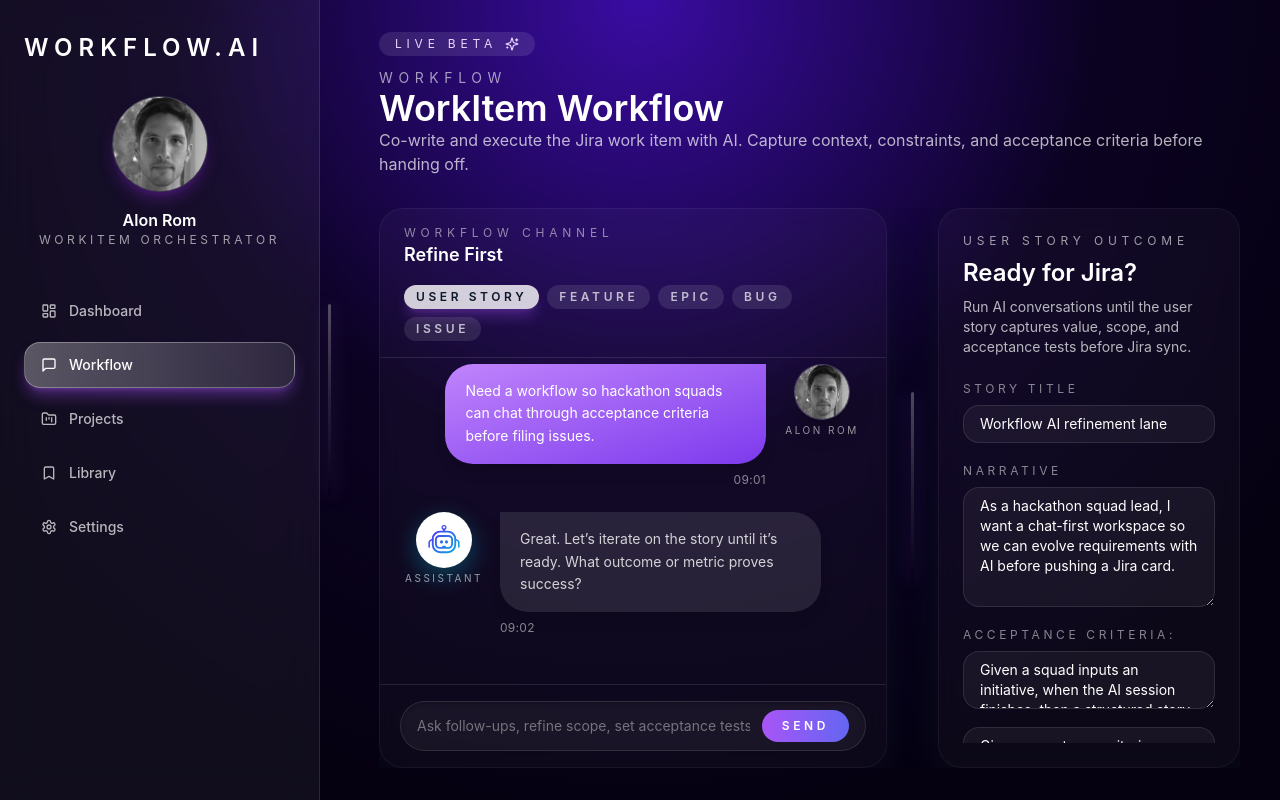
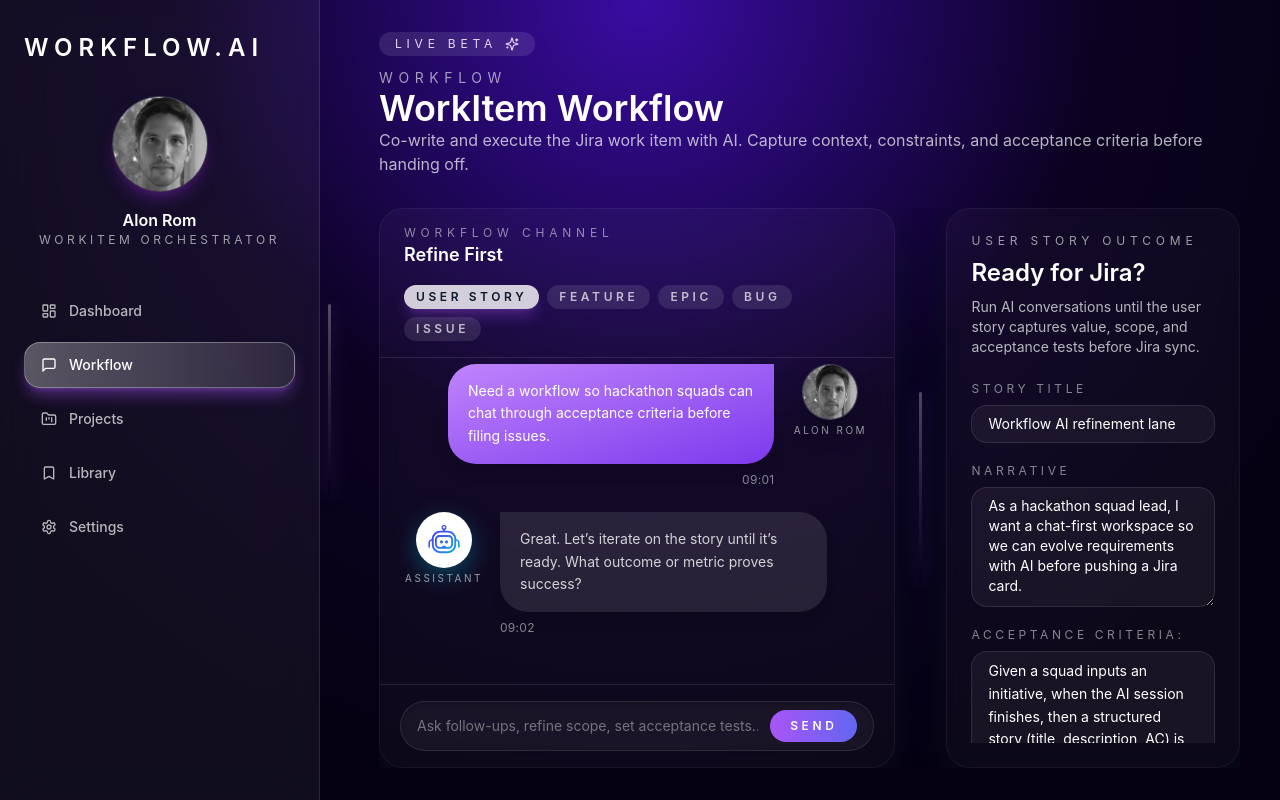
Before and after one commit to AlonRom/workflow.ai, a Next.js app in the folder apps/dashboard/: page /workflow in a window 1280 px wide. Built offline with nearby package versions, Linux system fonts and the light colour scheme.

Commit message:
Add fix scroll and AC window

```diff
--- a/apps/dashboard/src/app/(workspace)/workflow/page.tsx
+++ b/apps/dashboard/src/app/(workspace)/workflow/page.tsx
@@ -495,9 +495,10 @@
         </div>
 
         <aside
-          className="glass-panel flex flex-col rounded-[32px] border border-white/10 bg-white/5 p-6"
+          className="glass-panel flex flex-col rounded-[32px] border border-white/10 bg-white/5 p-6 overflow-hidden min-h-0"
           style={{ flexBasis: `${100 - chatWidthPct}%` }}
         >
+          <div className="flex-shrink-0">
             <p className="text-xs uppercase tracking-[0.4em] text-white/60">
               {workItemTemplates[workItemType].label} outcome
             </p>
@@ -505,8 +506,9 @@
               {isWorkItemReady ? "Ready for Jira!" : "Ready for Jira?"}
             </h3>
             <p className="mt-2 text-sm text-white/70">{summary.goal}</p>
+          </div>
 
-          <form className="mt-6 flex flex-1 flex-col space-y-5 overflow-y-auto min-h-0">
+          <form className="mt-6 flex flex-1 flex-col min-h-0 overflow-y-auto">
             <div className="flex flex-col space-y-5 flex-shrink-0">
               <label className="flex flex-col gap-2 text-sm text-white/70">
                 <span className="text-xs uppercase tracking-[0.3em] text-white/50">
@@ -540,27 +542,23 @@
                 />
               </label>
 
-              <div className="flex flex-col gap-2">
+              <label className="flex flex-col gap-2 text-sm text-white/70">
                 <span className="text-xs uppercase tracking-[0.3em] text-white/50">
                   {workItemTemplates[workItemType].listLabel}
                 </span>
-                <div className="space-y-3">
-                  {workItem.acceptance.map((criterion, index) => (
                 <textarea
-                      key={index}
-                      value={criterion}
+                  value={workItem.acceptance.join('\n\n')}
                   onChange={(event) => {
-                        const next = [...workItem.acceptance];
-                        next[index] = event.target.value;
-                        setWorkItem((prev) => ({ ...prev, acceptance: next }));
+                    const value = event.target.value;
+                    const lines = value.split('\n\n').filter(l => l.trim());
+                    setWorkItem((prev) => ({ ...prev, acceptance: lines }));
                   }}
-                      className="w-full rounded-2xl border border-white/10 bg-white/5 px-4 py-2 text-sm text-white focus:border-white/40 focus:outline-none"
+                  rows={Math.max(5, workItem.acceptance.length * 3)}
+                  className="min-h-[120px] rounded-2xl border border-white/10 bg-white/5 px-4 py-2 text-sm text-white focus:border-white/40 focus:outline-none leading-relaxed"
                 />
-                  ))}
+              </label>
             </div>
-              </div>
-            </div>
-            <div className="flex flex-col gap-2 pt-4 flex-shrink-0 mt-auto">
+            <div className="flex flex-col gap-2 pt-4 flex-shrink-0">
               {jiraState.status === "success" ? (
                 <a
                   href={jiraState.url}
```
Lines whose indentation alone changed are shown as unchanged.
